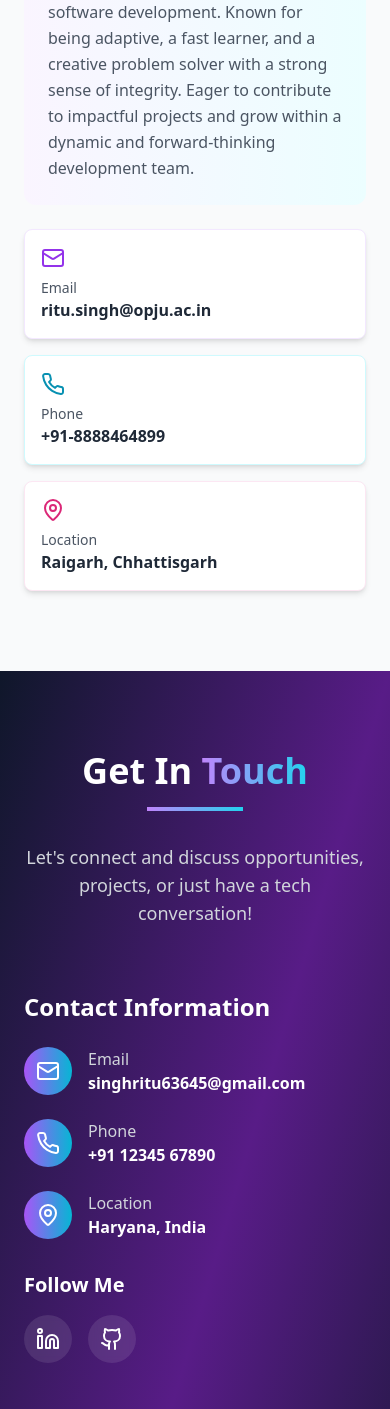
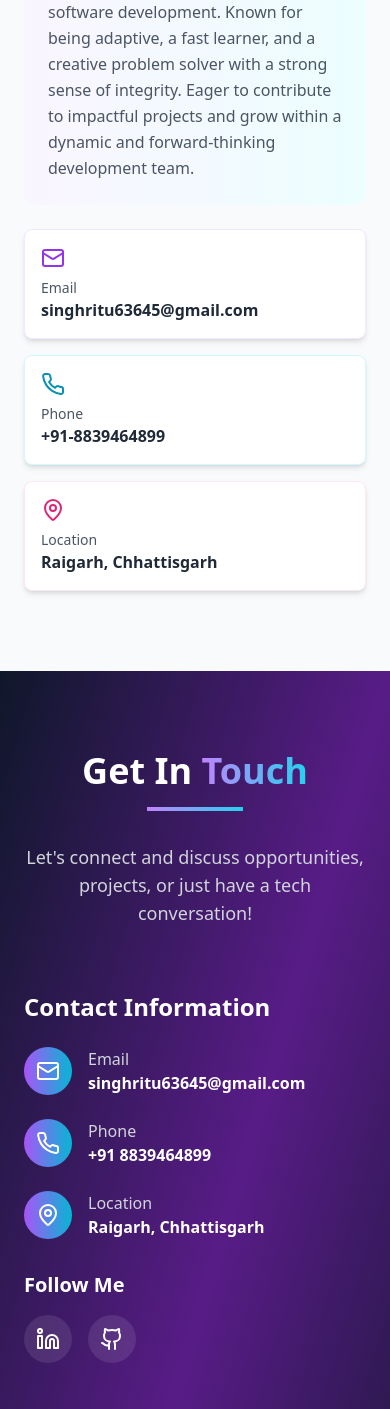
Before and after one commit to ritu114/ritu-tech-canvas, a React (Vite) app: page / in a window 390 px wide. Shown: the part 9096-10505 px from the top of the page. Built offline with nearby package versions, Linux system fonts and the light colour scheme.

Commit message:
Update contact information
Updated phone number and location in all relevant sections.

```diff
--- a/src/components/Contact.tsx
+++ b/src/components/Contact.tsx
@@ -1,3 +1,4 @@
+
 import React, { useState } from 'react';
 import { Mail, Phone, MapPin, Send, Linkedin, Github } from 'lucide-react';
 
@@ -56,7 +57,7 @@ const Contact = () => {
                   </div>
                   <div>
                     <p className="text-gray-300">Phone</p>
-                    <p className="text-white font-semibold">+91 12345 67890</p>
+                    <p className="text-white font-semibold">+91 8839464899</p>
                   </div>
                 </div>
 
@@ -66,7 +67,7 @@ const Contact = () => {
                   </div>
                   <div>
                     <p className="text-gray-300">Location</p>
-                    <p className="text-white font-semibold">Haryana, India</p>
+                    <p className="text-white font-semibold">Raigarh, Chhattisgarh</p>
                   </div>
                 </div>
               </div>
--- a/src/components/Hero.tsx
+++ b/src/components/Hero.tsx
@@ -1,3 +1,4 @@
+
 import React from 'react';
 import { Download, Linkedin, ChevronDown, Github } from 'lucide-react';
 
@@ -28,7 +29,7 @@ const Hero = () => {
         <div class="header">
           <div class="name">Ritu Singh</div>
           <div class="contact">B.Tech CSE Student | O.P. Jindal University</div>
-          <div class="contact">Email: ritu.singh@opju.ac.in | Phone: +91-8888464899</div>
+          <div class="contact">Email: singhritu63645@gmail.com | Phone: +91-8839464899</div>
           <div class="contact">Location: Raigarh, Chhattisgarh</div>
           <div class="contact">LinkedIn: linkedin.com/in/ritu-singh-11r10s04</div>
         </div>
--- a/src/components/Resume.tsx
+++ b/src/components/Resume.tsx
@@ -108,12 +108,12 @@ const Resume = () => {
               <div className="bg-white p-4 rounded-lg shadow-md border border-purple-100">
                 <Mail className="w-6 h-6 text-purple-600 mb-2" />
                 <p className="text-sm text-gray-600">Email</p>
-                <p className="font-semibold text-gray-800">ritu.singh@opju.ac.in</p>
+                <p className="font-semibold text-gray-800">singhritu63645@gmail.com</p>
               </div>
               <div className="bg-white p-4 rounded-lg shadow-md border border-cyan-100">
                 <Phone className="w-6 h-6 text-cyan-600 mb-2" />
                 <p className="text-sm text-gray-600">Phone</p>
-                <p className="font-semibold text-gray-800">+91-8888464899</p>
+                <p className="font-semibold text-gray-800">+91-8839464899</p>
               </div>
               <div className="bg-white p-4 rounded-lg shadow-md border border-pink-100">
                 <MapPin className="w-6 h-6 text-pink-600 mb-2" />
```
